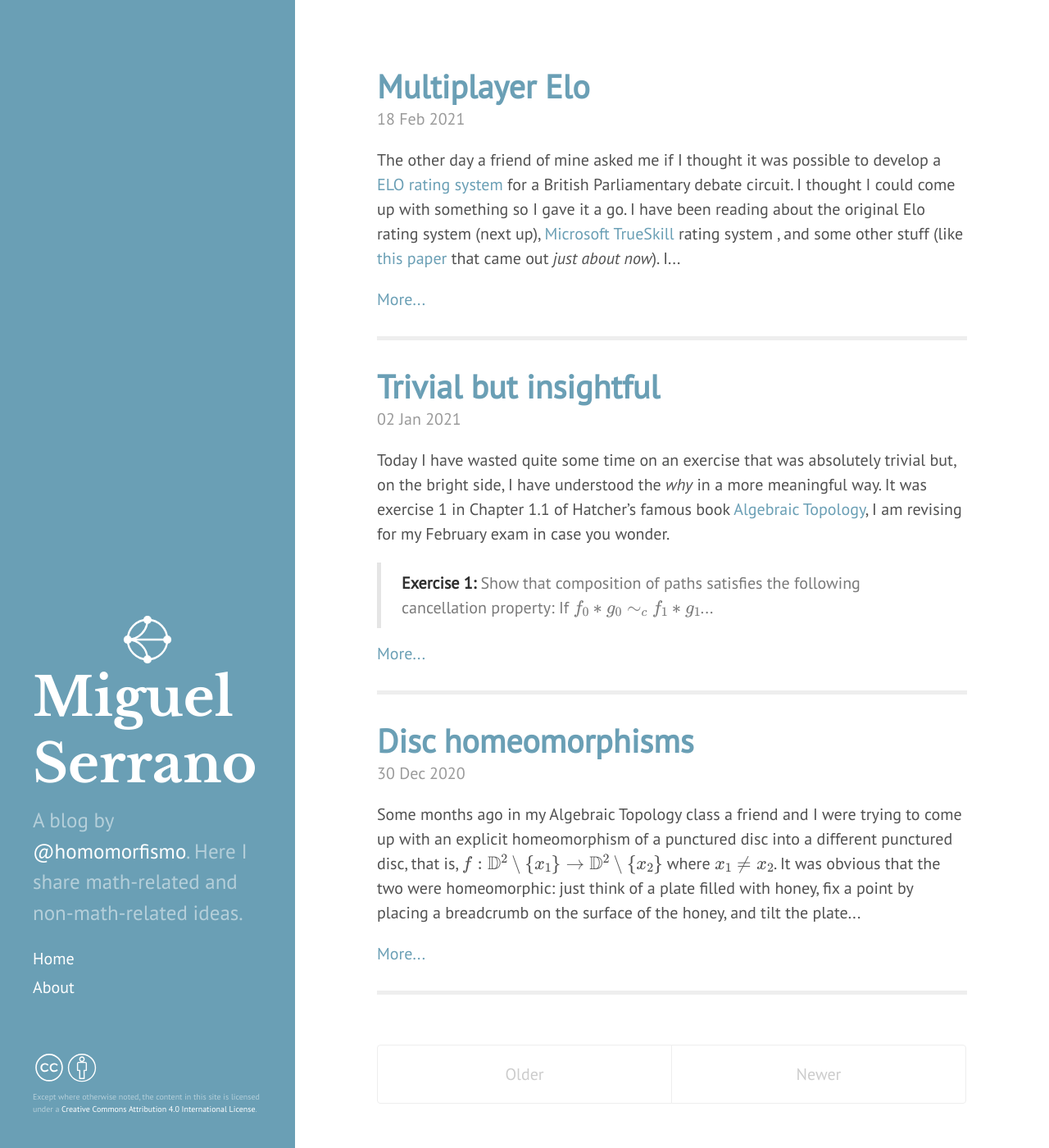
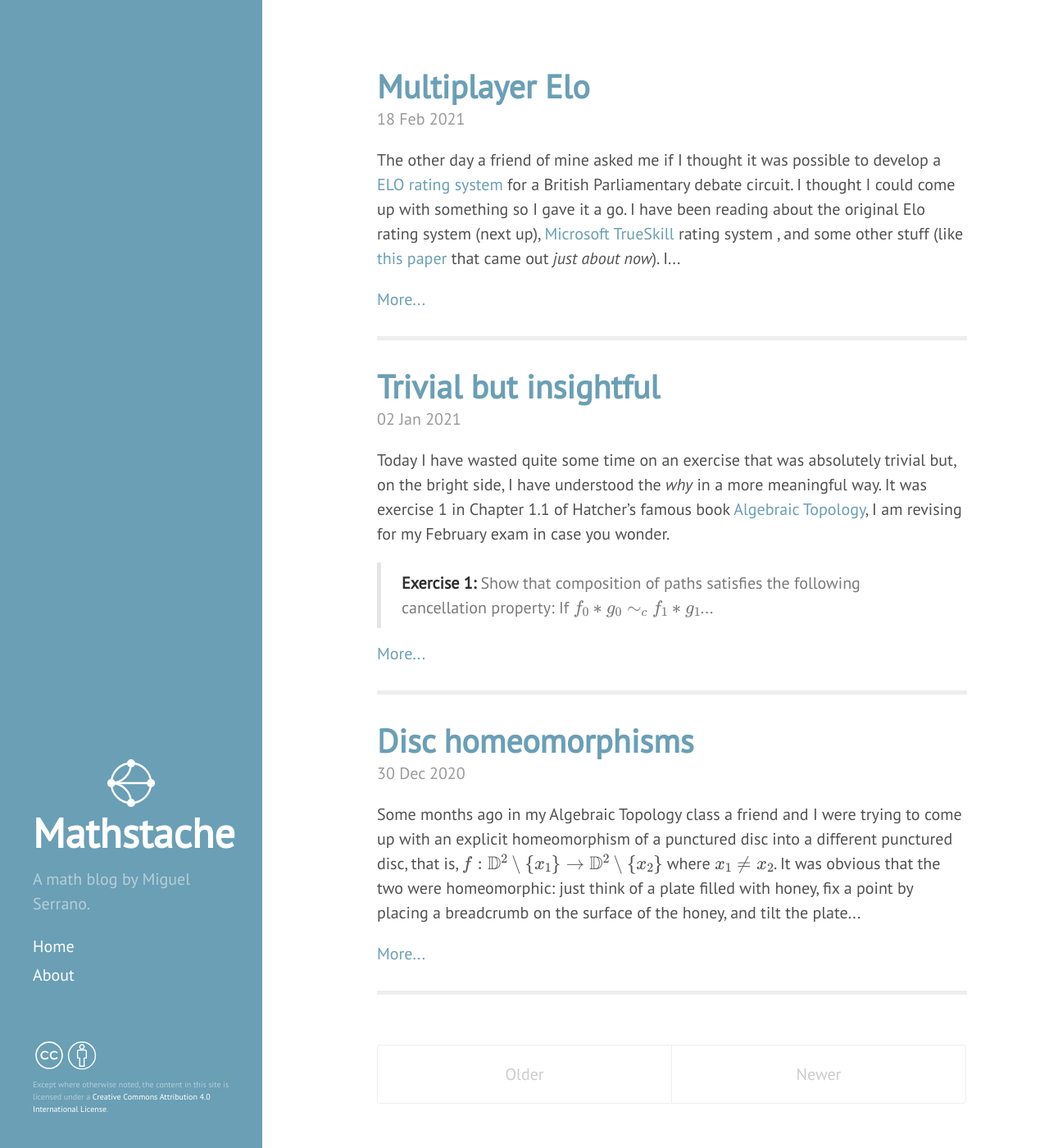
Before and after one commit to homomorfismo/blog, a Jekyll site: the page built from index.html, in a window 1280 px wide and 1400 px high. Shown: the whole window at 82% size. Built offline with Jekyll 4.4.1, drawn with Linux system fonts in a browser that asks for light colours; formulas are drawn with MathJax 3; a script that is not in the unit is left out; the list of posts is cut into pages by our own code.

Commit message:
Changed name. Thinner sidebar. Custom domain.

```diff
--- /dev/null
+++ b/CNAME
@@ -0,0 +1 @@
+mathstache.com
--- a/_config.yml
+++ b/_config.yml
@@ -6,15 +6,13 @@ highlighter:      rouge
 permalink:        pretty
 
 # Setup
-title:            Miguel Serrano
-tagline:
-description:      'A blog by <a href="https://twitter.com/homomorfismo" target="_blank">@homomorfismo</a>. Here I share math-related and non-math-related ideas.'
+title:            Mathstache
+description:      'A math blog by Miguel Serrano.'
 url:              https://homomorfismo.github.io
 baseurl:          https://homomorfismo.github.io/
 
 author:
   name:           'Miguel Serrano'
-  url:            https://twitter.com/homomorfismo
 
 paginate:         5
 
--- a/_includes/head.html
+++ b/_includes/head.html
@@ -8,7 +8,7 @@
 
   <title>
     {% if page.title == "Home" %}
-      {{ site.title }} &middot; {{ site.tagline }}
+      {{ site.title }}
     {% else %}
       {{ page.title }} &middot; {{ site.title }}
     {% endif %}
--- a/_includes/sidebar.html
+++ b/_includes/sidebar.html
@@ -6,7 +6,7 @@
       <h1>
           {{ site.title }}
       </h1>
-      <p class="lead">{{ site.description }}</p>
+      <p>{{ site.description }}</p>
     </div>
 
     <nav class="sidebar-nav">
--- a/public/css/hyde.css
+++ b/public/css/hyde.css
@@ -65,7 +65,7 @@ html {
     top: 0;
     left: 0;
     bottom: 0;
-    width: 18rem;
+    width: 16rem;
     text-align: left;
   }
 }
@@ -83,8 +83,7 @@ html {
 .sidebar-about h1 {
   color: #fff;
   margin-top: 0;
-  font-family: "Libre Baskerville", serif;
-  font-size: 3.25rem;
+  font-size: 2.5rem;
 }
 
 /* Sidebar nav */
```
